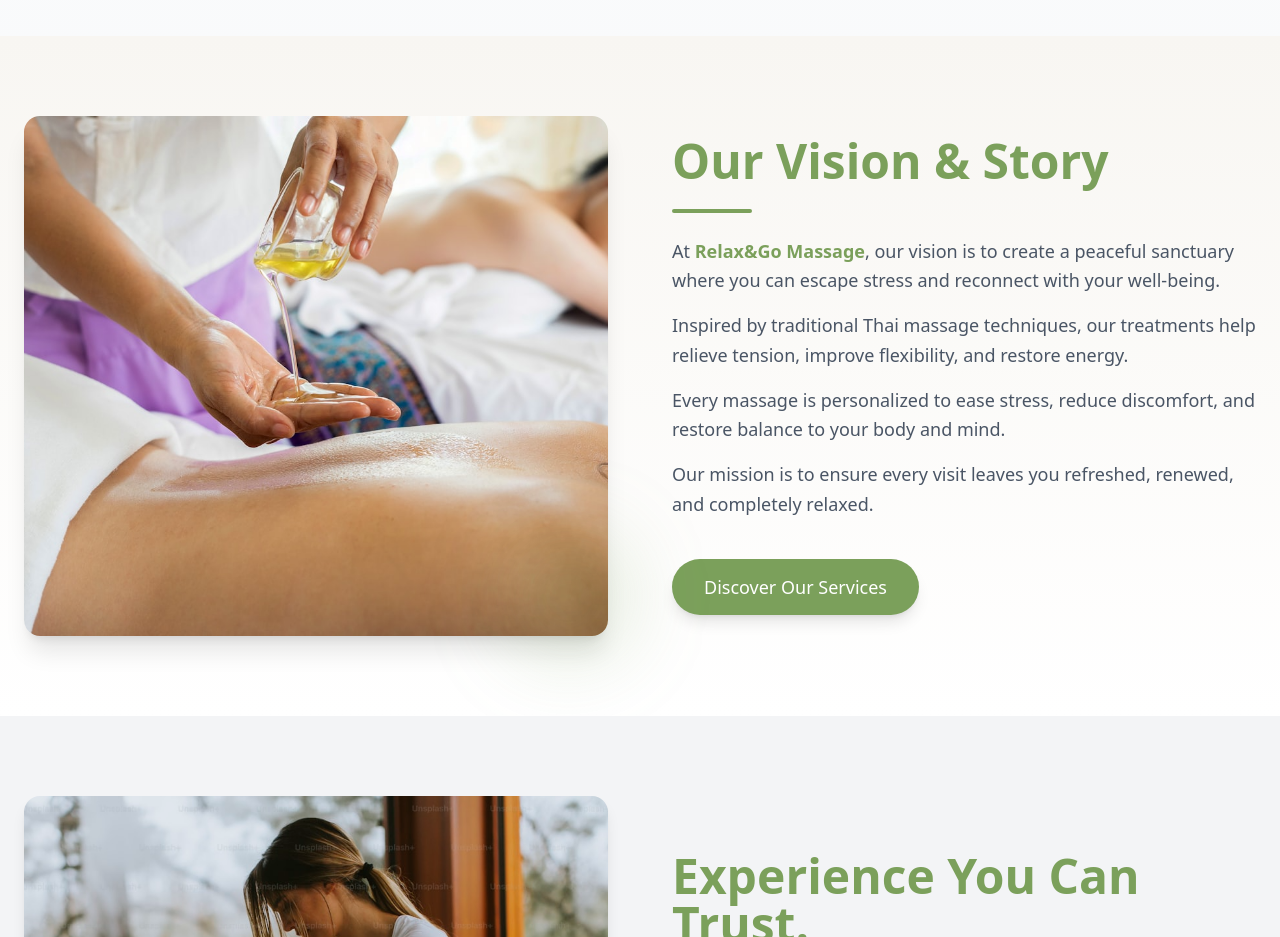
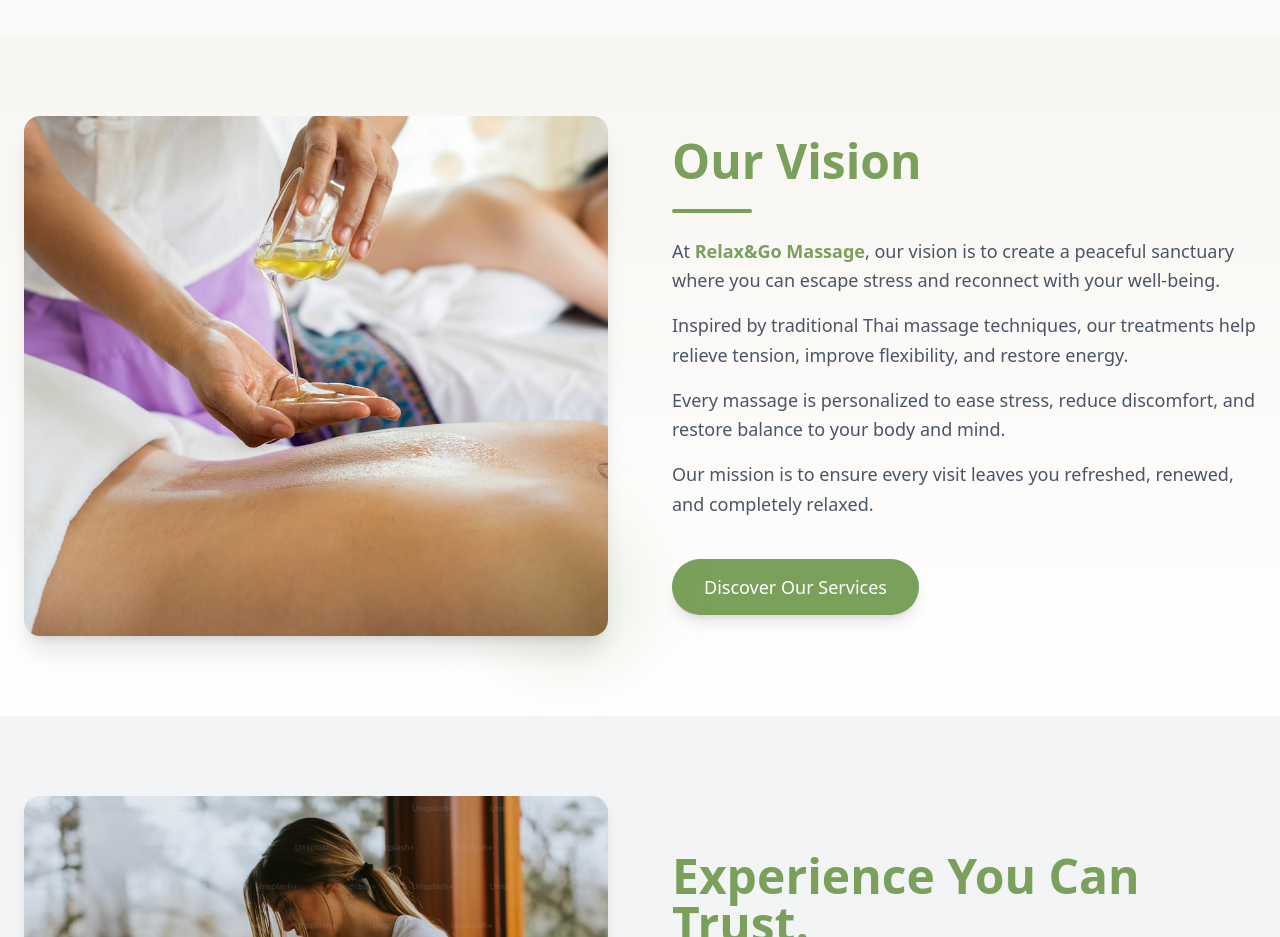
Before and after one commit to sadip-khatri/relax, a React (Vite) app: page /about in a window 1280 px wide. Shown: the part 1660-2597 px from the top of the page. Built offline with nearby package versions, Linux system fonts and the light colour scheme.

Commit message:
error solved

```diff
--- a/src/components/About/VisionStory.tsx
+++ b/src/components/About/VisionStory.tsx
@@ -63,7 +63,7 @@ export default function VisionStory() {
               lg:text-5xl
             "
           >
-            Our Vision & Story
+            Our Vision
           </motion.h2>
 
           {/* Accent line */}
```
Also changed, not shown: vercel.json (added).
